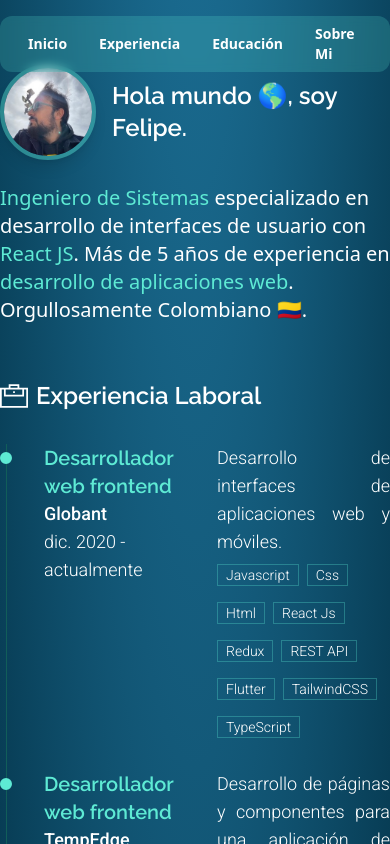
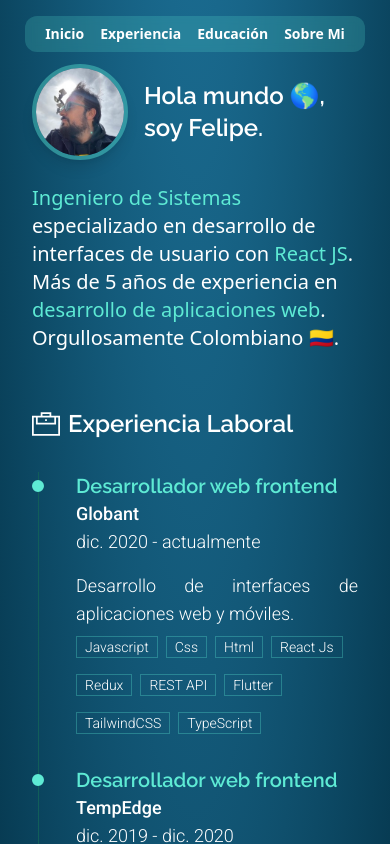
Before and after one commit to FelipeAndresLopez/felipeandreslopez-dev, a React (Vite) app: page / in a window 390 px wide. Shown: the top 844 px of the page. Built offline with nearby package versions, Linux system fonts and the light colour scheme.

Commit message:
make web site responsive

```diff
--- a/src/App.tsx
+++ b/src/App.tsx
@@ -27,7 +27,7 @@ const App = (): JSX.Element => {
     <>
       <div className='top-0 bottom-0 min-h-screen w-full bg-[radial-gradient(ellipse_80%_80%_at_50%_-20%,rgb(34,126,168),rgb(0,42,61))]'>
         <Header />
-        <main className='section py-16 md:pt-36 scroll-m-20 w-full mx-auto container lg:max-w-4xl md:max-w-2xl flex flex-col gap-8'>
+        <main className='px-8 sm:px-0 py-16 md:pt-36 scroll-m-20 w-full mx-auto lg:max-w-4xl md:max-w-2xl flex flex-col gap-8'>
           <Home />
           <Experience workExperiences={workExperiences} />
           <Education educationTitles={educationTitles} />
--- a/src/components/Header/Header.tsx
+++ b/src/components/Header/Header.tsx
@@ -27,7 +27,7 @@ export const Header: React.FC = () => (
       {menuItems.map(({ id, name, url }) => (
         <a
           key={id}
-          className='py-2 px-4 hover:border-b-2 border-teal-300'
+          className='py-2 px-2 sm:px-4 hover:border-b-2 border-teal-300'
           href={url}
         >
           {name}
--- a/src/components/SquareAvatar/SquareAvatar.tsx
+++ b/src/components/SquareAvatar/SquareAvatar.tsx
@@ -1,10 +1,11 @@
 interface Props {
   imageUrl: string
+  className?: string
 }
 
-export const SquareAvatar: React.FC<Props> = ({ imageUrl }) => (
+export const SquareAvatar: React.FC<Props> = ({ imageUrl, className }) => (
   <img
-    className='aspect-square shadow-xl size-64 border-8 border-teal-300/40 gap-3 rotate-3 rounded-2xl'
+    className={`aspect-square shadow-xl size-36 mx-auto sm:size-64 border-8 border-teal-300/40 gap-3 rotate-3 rounded-2xl ${className}`}
     src={imageUrl}
     alt='Felipe picture'
   />
--- a/src/components/Timeline/TimeEvent.tsx
+++ b/src/components/Timeline/TimeEvent.tsx
@@ -10,13 +10,13 @@ interface Props {
 
 export const TimeEvent: React.FC<Props> = ({ timelineEvent }) => (
   <div className="relative w-full my-8 pl-11 after:content-[''] after:w-3 after:h-3 after:bg-teal-300 after:rounded-full after:absolute after:border-2 after:border-teal-300 after:top-2 after:left-0 after:z-10">
-    <div className='flex row'>
-      <div className='basis-2/4'>
+    <div className='flex row flex-wrap gap-4 sm:gap-0'>
+      <div className='sm:basis-2/4 basis-full'>
         <h1 className='text-teal-300 font-bold text-xl font-raleway'>{timelineEvent.title}</h1>
         <h4 className='text-white text-lg font-medium font-roboto'>{timelineEvent.company}</h4>
         <h4 className='text-white text-lg font-light font-roboto'>{timelineEvent.date}</h4>
       </div>
-      <div className='basis-1/2 text-justify'>
+      <div className='basis-full sm:basis-1/2 text-justify'>
         <p className='text-white text-lg font-light font-roboto'>{timelineEvent.description}</p>
         {(timelineEvent.list != null) && <Tags list={timelineEvent.list} />}
       </div>
--- a/src/pages/AboutMe/AboutMe.tsx
+++ b/src/pages/AboutMe/AboutMe.tsx
@@ -15,8 +15,8 @@ const AboutMe = (): JSX.Element => (
           Sobre Mi
         </h1>
       </div>
-      <div className='flex flex-row gap-8 items-flex-start'>
-        <p className='text-white text-lg font-light font-roboto text-justify'>
+      <div className='flex flex-row gap-8 items-flex-start flex-wrap sm:flex-nowrap'>
+        <p className='text-white text-lg font-light font-roboto text-justify order-1'>
           👋🏻 Hola viajero, gracias por tomar unos minutos de tu valioso tiempo para darle un vistazo a este sitio web.
           <br /><br />
           🙎🏻‍♂️ Me llamo Felipe Andrés López y he creado este sitio web como una hoja de vida digital para presentarme y mostrar mis habilidades y experiencia.
```
